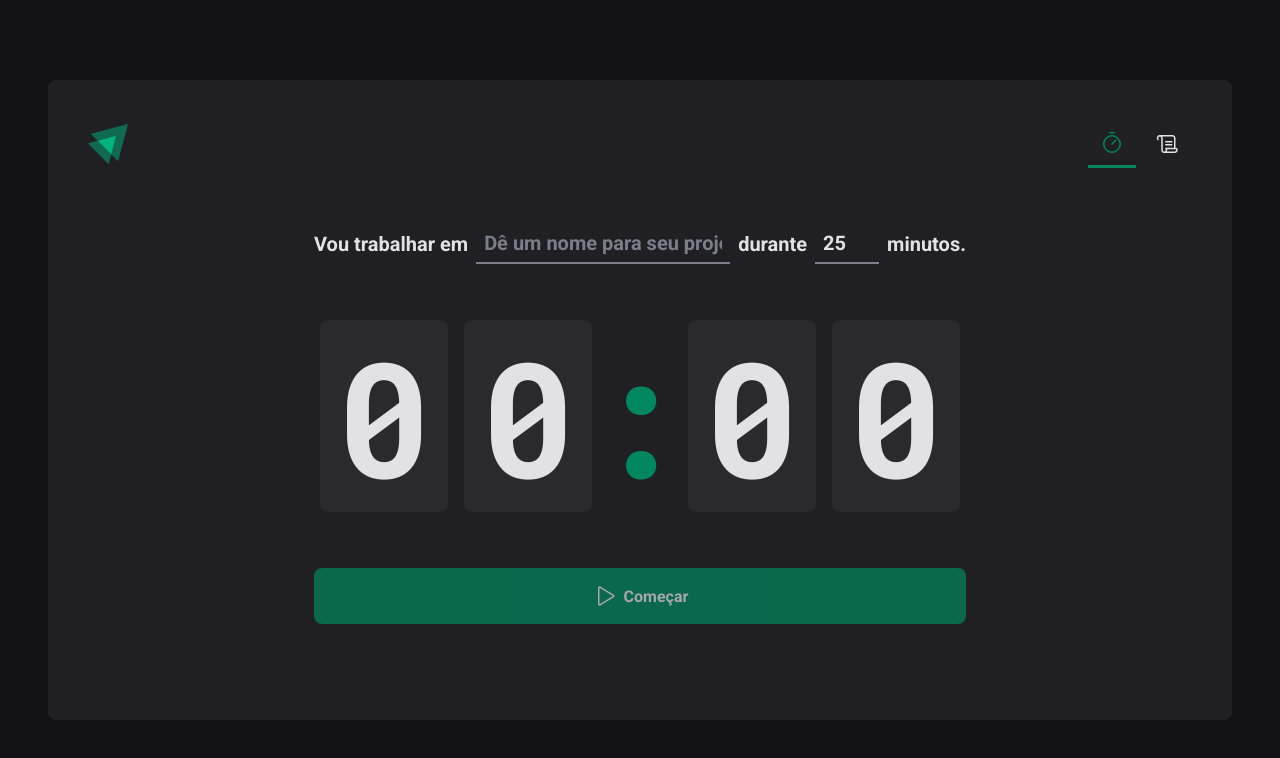
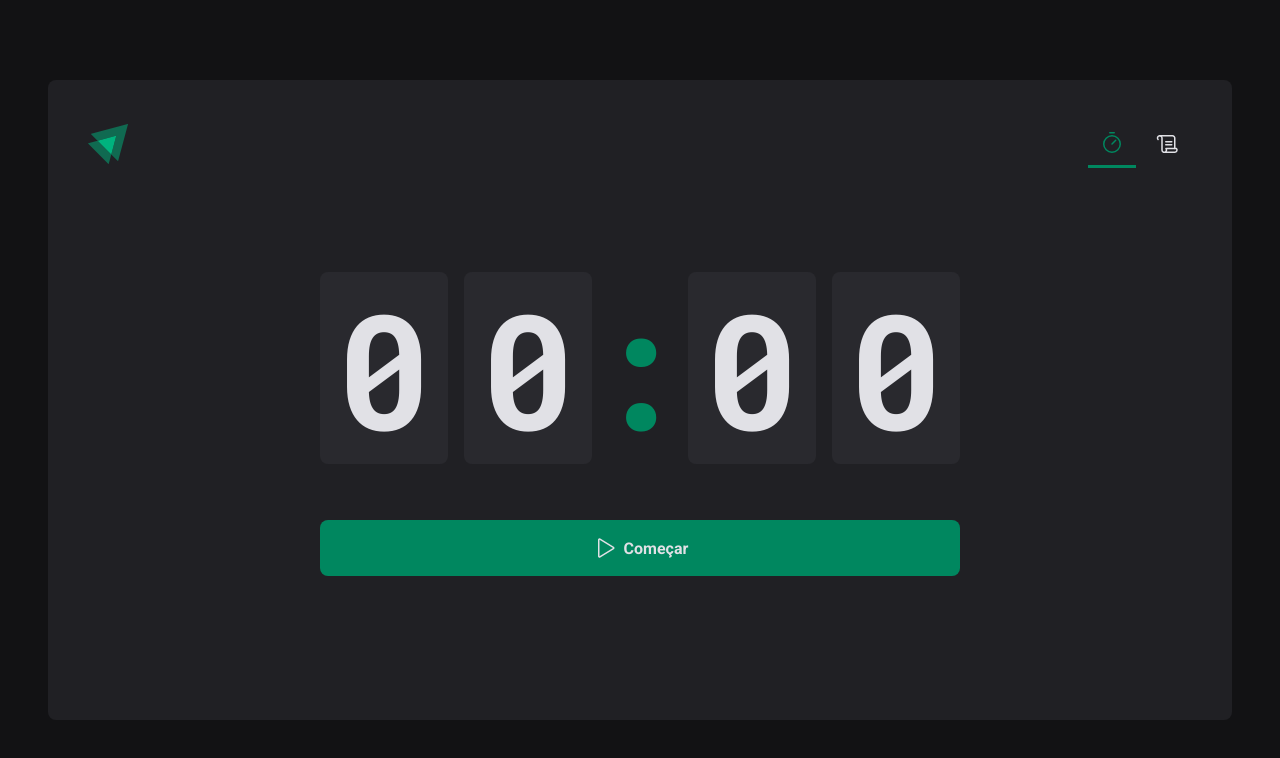
Before and after one commit to bulnes/02-ignite-timer, a React (Vite) app: page / in a window 1280 px wide. Shown: the top 758 px of the page. Built offline with nearby package versions, Linux system fonts and the light colour scheme.

Commit message:
feat: update countdown component

```diff
--- a/src/App.tsx
+++ b/src/App.tsx
@@ -1,6 +1,7 @@
 import { BrowserRouter } from "react-router-dom";
 import { ThemeProvider } from "styled-components";
 import { Router } from "./Router";
+
 import { GlobalStyle } from "./styles/global";
 import { defaultTheme } from "./styles/themes/default";
 
@@ -9,8 +10,9 @@ export function App() {
     <ThemeProvider theme={defaultTheme}>
       <BrowserRouter>
         <Router />
-        <GlobalStyle />
       </BrowserRouter>
+
+      <GlobalStyle />
     </ThemeProvider>
   );
 }
--- a/src/pages/Home/Home.styles.ts
+++ b/src/pages/Home/Home.styles.ts
@@ -14,80 +14,6 @@ export const HomeContainer = styled.main`
     align-items: center;
     gap: 3.5rem;
   }
-`;
-
-export const FormContainer = styled.div`
-  width: 100%;
-  display: flex;
-  align-items: center;
-  justify-content: center;
-  gap: 0.5rem;
-  color: ${props => props.theme["gray-100"]};
-  font-size: 1.25rem;
-  font-weight: bold;
-  flex-wrap: wrap;
-`;
-
-const BaseInput = styled.input`
-  background-color: transparent;
-  height: 2.5rem;
-  border: 0;
-  border-bottom: 2px solid ${props => props.theme["gray-500"]};
-  font-weight: bold;
-  font-size: inherit;
-  padding: 0 0.5rem;
-  color: ${props => props.theme["gray-100"]};
-
-  &::placeholder {
-    color: ${props => props.theme["gray-500"]};
-  }
-
-  &:focus {
-    box-shadow: none;
-    border-color: ${props => props.theme["green-500"]};
-
-    &::placeholder {
-      color: ${props => props.theme["green-500"]};
-    }
-  }
-`;
-
-export const TaskInput = styled(BaseInput)`
-  flex: 1;
-
-  &::-webkit-calendar-picker-indicator {
-    display: none !important;
-  }
-`;
-
-export const MinutesAmountInput = styled(BaseInput)`
-  width: 4rem;
-`;
-
-export const CountdownContainer = styled.div`
-  font-family: 'Roboto Mono', monospace;
-  font-size: 10rem;
-  line-height: 8rem;
-  color: ${props => props.theme["gray-100"]};
-
-  display: flex;
-  gap: 1rem;
-
-  span {
-    background-color: ${props => props.theme["gray-700"]};
-    padding: 2rem 1rem;
-    border-radius: 8px;
-  }
-`;
-
-export const Separator = styled.div`
-  padding: 2rem 0;
-  color: ${props => props.theme["green-500"]};
-
-  width: 4rem;
-  overflow: hidden;
-  display: flex;
-  justify-content: center;
 `;
 
 const BaseCountdownButton = styled.button`
--- a/src/pages/Home/Home.tsx
+++ b/src/pages/Home/Home.tsx
@@ -1,195 +1,98 @@
-import { zodResolver } from "@hookform/resolvers/zod";
-import { differenceInSeconds } from "date-fns";
 import { HandPalm, Play } from "phosphor-react";
-import { useEffect, useState } from "react";
-import { useForm } from "react-hook-form";
-import * as zod from "zod";
+import { createContext, useState } from "react";
+
+import { Countdown } from "./components/Countdown";
 import {
-  CountdownContainer,
-  FormContainer,
   HomeContainer,
-  MinutesAmountInput,
-  Separator,
   StartCountdownButton,
   StopCountdownButton,
-  TaskInput,
 } from "./Home.styles";
 
-const newCycleFormSchema = zod.object({
-  task: zod
-    .string()
-    .min(1, "O nome do projeto deve ter pelo menos 1 caractere."),
-  minutesAmount: zod
-    .number()
-    .min(5, "O tempo mínimo é de 5 minutos.")
-    .max(60, "O tempo máximo é de 60 minutos."),
-});
+interface Cycle {
+  id: string;
+  task: string;
+  minutesAmount: number;
+  startDate: Date;
+  interruptedDate?: Date;
+  finishedDate?: Date;
+}
 
-type NewCycleFormData = zod.infer<typeof newCycleFormSchema>;
+interface CyclesContextType {
+  activeCycle: Cycle | undefined;
+  activeCycleId: string | null;
+  markCurrentCycleAsFinished: () => void;
+}
 
-interface Cycle extends NewCycleFormData {
-  id: string;
-  startedAt: Date;
-  interruptedAt?: Date;
-  finishedAt?: Date;
-}
+export const CyclesContext = createContext({} as CyclesContextType);
 
 export function Home() {
   const [cycles, setCycles] = useState<Cycle[]>([]);
-  const [currentCycleId, setCurrentCycleId] = useState<string | null>(null);
-  const [amountSecondsPassed, setAmountSecondsPassed] = useState(0);
+  const [activeCycleId, setActiveCycleId] = useState<string | null>(null);
 
-  const { register, handleSubmit, watch, formState, reset } =
-    useForm<NewCycleFormData>({
-      resolver: zodResolver(newCycleFormSchema),
-      defaultValues: {
-        task: "",
-        minutesAmount: 25,
-      },
-    });
+  const activeCycle = cycles.find((cycle) => cycle.id === activeCycleId);
 
-  function handleCreateNewCycle(data: NewCycleFormData) {
-    const id = String(Date.now());
-
-    const cycle: Cycle = {
-      id,
-      startedAt: new Date(),
-      ...data,
-    };
-
-    setCycles((prevCycles) => [...prevCycles, cycle]);
-    setCurrentCycleId(id);
-    setAmountSecondsPassed(0);
-
-    reset();
+  function markCurrentCycleAsFinished() {
+    setCycles((state) =>
+      state.map((cycle) => {
+        if (cycle.id === activeCycleId) {
+          return { ...cycle, finishedDate: new Date() };
+        } else {
+          return cycle;
+        }
+      })
+    );
   }
 
+  // function handleCreateNewCycle(data: NewCycleFormData) {
+  //   const id = String(new Date().getTime())
+
+  //   const newCycle: Cycle = {
+  //     id,
+  //     task: data.task,
+  //     minutesAmount: data.minutesAmount,
+  //     startDate: new Date(),
+  //   }
+
+  //   setCycles((state) => [...state, newCycle])
+  //   setActiveCycleId(id)
+  //   setAmountSecondsPassed(0)
+
+  //   reset()
+  // }
+
   function handleInterruptCycle() {
-    const updatedCycles = cycles.map((cycle) => {
-      if (cycle.id === currentCycleId) {
-        return {
-          ...cycle,
-          interruptedAt: new Date(),
-        };
-      }
-
-      return cycle;
-    });
-
-    setCycles(updatedCycles);
-    setCurrentCycleId(null);
+    setCycles((state) =>
+      state.map((cycle) => {
+        if (cycle.id === activeCycleId) {
+          return { ...cycle, interruptedDate: new Date() };
+        } else {
+          return cycle;
+        }
+      })
+    );
+    setActiveCycleId(null);
   }
 
-  const activeCycle = cycles.find((cycle) => cycle.id === currentCycleId);
-
-  const totalSeconds = activeCycle ? activeCycle.minutesAmount * 60 : 0;
-  const currentSeconds = activeCycle ? totalSeconds - amountSecondsPassed : 0;
-
-  const minutesAmount = Math.floor(currentSeconds / 60);
-  const secondsAmount = currentSeconds % 60;
-
-  const minutes = String(minutesAmount).padStart(2, "0");
-  const seconds = String(secondsAmount).padStart(2, "0");
-
-  // Retorna os erros de validação do formulário
-  console.log(formState.errors);
-
-  // Retorna o valor do input em tempo real, transformando o form em controlled
-  const task = watch("task");
-  const isSubmitDisabled = !task;
-
-  useEffect(() => {
-    let interval: number;
-
-    if (activeCycle) {
-      interval = setInterval(() => {
-        const now = new Date();
-        const startedAt = activeCycle.startedAt!;
-        const difference = differenceInSeconds(now, startedAt);
-
-        if (difference >= totalSeconds) {
-          const updatedCycles = cycles.map((cycle) => {
-            if (cycle.id === currentCycleId) {
-              return {
-                ...cycle,
-                finishedAt: now,
-              };
-            }
-
-            return cycle;
-          });
-
-          setCycles(updatedCycles);
-          setCurrentCycleId(null);
-          setAmountSecondsPassed(0);
-        } else {
-          setAmountSecondsPassed(difference);
-        }
-      }, 1000);
-    }
-
-    return () => {
-      clearInterval(interval); // Assistir novamente a aula para entender melhor
-    };
-  }, [activeCycle]);
-
-  useEffect(() => {
-    if (activeCycle) {
-      document.title = `${minutes}:${seconds} - ${activeCycle.task}`;
-    }
-  }, [activeCycle, minutes, seconds]);
+  // const task = watch('task')
+  // const isSubmitDisable = !task
 
   return (
     <HomeContainer>
-      <form onSubmit={handleSubmit(handleCreateNewCycle)}>
-        <FormContainer>
-          <label htmlFor="task">Vou trabalhar em</label>
-          <TaskInput
-            type="text"
-            id="task"
-            list="tasks-suggestions"
-            placeholder="Dê um nome para seu projeto"
-            disabled={Boolean(activeCycle)}
-            {...register("task")}
-          />
-
-          <datalist id="tasks-suggestions">
-            <option value="Projeto 1" />
-            <option value="Projeto 2" />
-            <option value="Projeto 3" />
-            <option value="Projeto 4" />
-          </datalist>
-
-          <label htmlFor="minutesAmount">durante</label>
-          <MinutesAmountInput
-            type="number"
-            id="minutesAmount"
-            placeholder="00"
-            step={5}
-            min={5}
-            max={60}
-            disabled={Boolean(activeCycle)}
-            {...register("minutesAmount", { valueAsNumber: true })}
-          />
-
-          <span>minutos.</span>
-        </FormContainer>
-
-        <CountdownContainer>
-          <span>{minutes[0]}</span>
-          <span>{minutes[1]}</span>
-          <Separator>:</Separator>
-          <span>{seconds[0]}</span>
-          <span>{seconds[1]}</span>
-        </CountdownContainer>
+      <form /* onSubmit={handleSubmit(handleCreateNewCycle)} */>
+        <CyclesContext.Provider
+          value={{ activeCycle, activeCycleId, markCurrentCycleAsFinished }}
+        >
+          {/* <NewCycleForm /> */}
+          <Countdown />
+        </CyclesContext.Provider>
 
         {activeCycle ? (
-          <StopCountdownButton type="button" onClick={handleInterruptCycle}>
+          <StopCountdownButton onClick={handleInterruptCycle} type="button">
             <HandPalm size={24} />
             Interromper
           </StopCountdownButton>
         ) : (
-          <StartCountdownButton type="submit" disabled={isSubmitDisabled}>
+          <StartCountdownButton /* disabled={isSubmitDisable} */ type="submit">
             <Play size={24} />
             Começar
           </StartCountdownButton>
--- /dev/null
+++ b/src/pages/Home/components/Countdown/index.tsx
@@ -0,0 +1,62 @@
+import { differenceInSeconds } from "date-fns";
+import { useContext, useEffect, useState } from "react";
+import { CyclesContext } from "../../Home";
+import { CountdownContainer, Separator } from "./styles";
+
+export function Countdown() {
+  const { activeCycle, activeCycleId, markCurrentCycleAsFinished } =
+    useContext(CyclesContext);
+  const [amountSecondsPassed, setAmountSecondsPassed] = useState(0);
+
+  const totalSeconds = activeCycle ? activeCycle.minutesAmount * 60 : 0;
+
+  useEffect(() => {
+    let interval: number;
+
+    if (activeCycle) {
+      interval = setInterval(() => {
+        const secondsDifference = differenceInSeconds(
+          new Date(),
+          activeCycle.startDate
+        );
+
+        if (secondsDifference >= totalSeconds) {
+          markCurrentCycleAsFinished();
+
+          setAmountSecondsPassed(totalSeconds);
+          clearInterval(interval);
+        } else {
+          setAmountSecondsPassed(secondsDifference);
+        }
+      }, 1000);
+    }
+
+    return () => {
+      clearInterval(interval);
+    };
+  }, [activeCycle, totalSeconds, activeCycleId, markCurrentCycleAsFinished]);
+
+  const currentSeconds = activeCycle ? totalSeconds - amountSecondsPassed : 0;
+
+  const minutesAmount = Math.floor(currentSeconds / 60);
+  const secondsAmount = currentSeconds % 60;
+
+  const minutes = String(minutesAmount).padStart(2, "0");
+  const seconds = String(secondsAmount).padStart(2, "0");
+
+  useEffect(() => {
+    if (activeCycle) {
+      document.title = `${minutes}:${seconds}`;
+    }
+  }, [minutes, seconds, activeCycle]);
+
+  return (
+    <CountdownContainer>
+      <span>{minutes[0]}</span>
+      <span>{minutes[1]}</span>
+      <Separator>:</Separator>
+      <span>{seconds[0]}</span>
+      <span>{seconds[1]}</span>
+    </CountdownContainer>
+  );
+}
--- /dev/null
+++ b/src/pages/Home/components/Countdown/styles.ts
@@ -0,0 +1,27 @@
+import styled from "styled-components";
+
+export const CountdownContainer = styled.div`
+  font-family: 'Roboto Mono', monospace;
+  font-size: 10rem;
+  line-height: 8rem;
+  color: ${props => props.theme["gray-100"]};
+
+  display: flex;
+  gap: 1rem;
+
+  span {
+    background-color: ${props => props.theme["gray-700"]};
+    padding: 2rem 1rem;
+    border-radius: 8px;
+  }
+`;
+
+export const Separator = styled.div`
+  padding: 2rem 0;
+  color: ${props => props.theme["green-500"]};
+
+  width: 4rem;
+  overflow: hidden;
+  display: flex;
+  justify-content: center;
+`;
--- /dev/null
+++ b/src/pages/Home/components/FormNewCycle/styles.ts
@@ -0,0 +1,49 @@
+import styled from "styled-components";
+
+export const FormContainer = styled.div`
+  width: 100%;
+  display: flex;
+  align-items: center;
+  justify-content: center;
+  gap: 0.5rem;
+  color: ${props => props.theme["gray-100"]};
+  font-size: 1.25rem;
+  font-weight: bold;
+  flex-wrap: wrap;
+`;
+
+const BaseInput = styled.input`
+  background-color: transparent;
+  height: 2.5rem;
+  border: 0;
+  border-bottom: 2px solid ${props => props.theme["gray-500"]};
+  font-weight: bold;
+  font-size: inherit;
+  padding: 0 0.5rem;
+  color: ${props => props.theme["gray-100"]};
+
+  &::placeholder {
+    color: ${props => props.theme["gray-500"]};
+  }
+
+  &:focus {
+    box-shadow: none;
+    border-color: ${props => props.theme["green-500"]};
+
+    &::placeholder {
+      color: ${props => props.theme["green-500"]};
+    }
+  }
+`;
+
+export const TaskInput = styled(BaseInput)`
+  flex: 1;
+
+  &::-webkit-calendar-picker-indicator {
+    display: none !important;
+  }
+`;
+
+export const MinutesAmountInput = styled(BaseInput)`
+  width: 4rem;
+`;
```
Also changed, not shown: src/pages/Home/components/FormNewCycle/index.tsx (added, +58 -0 lines).
